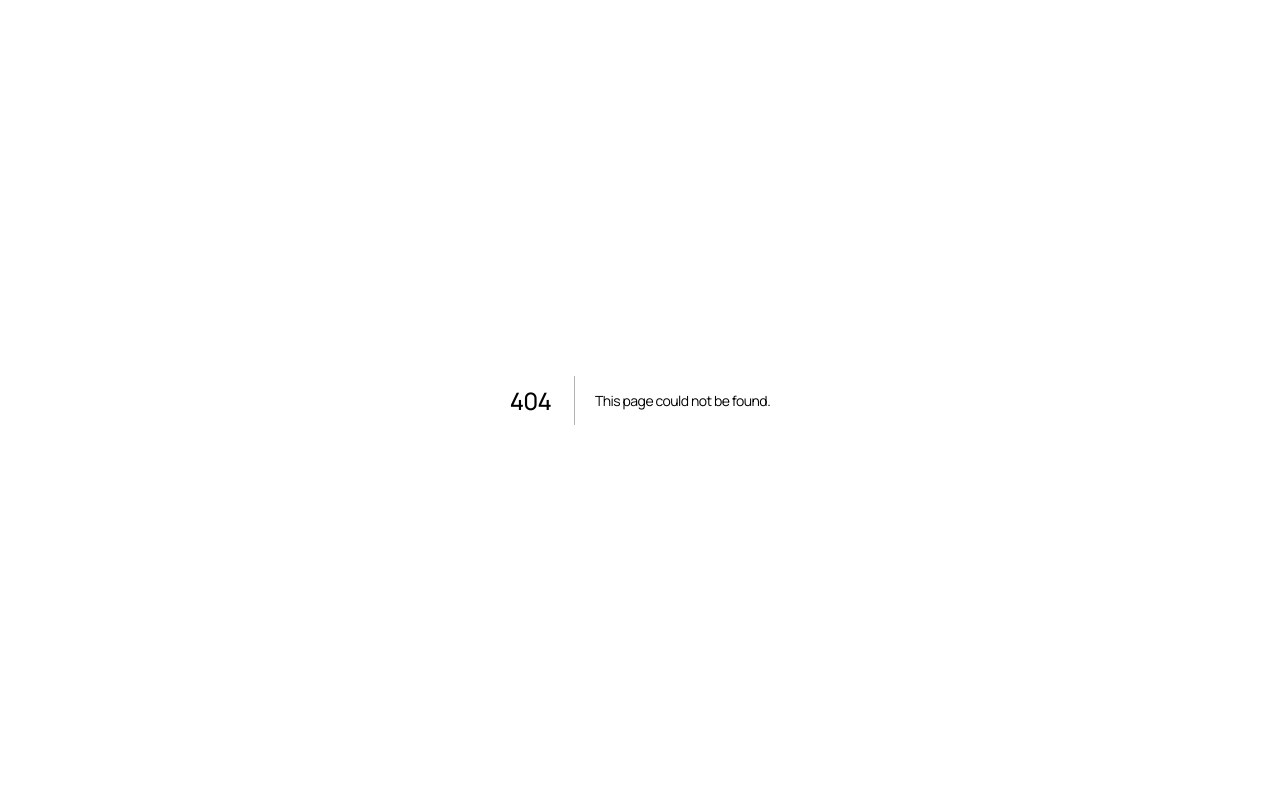
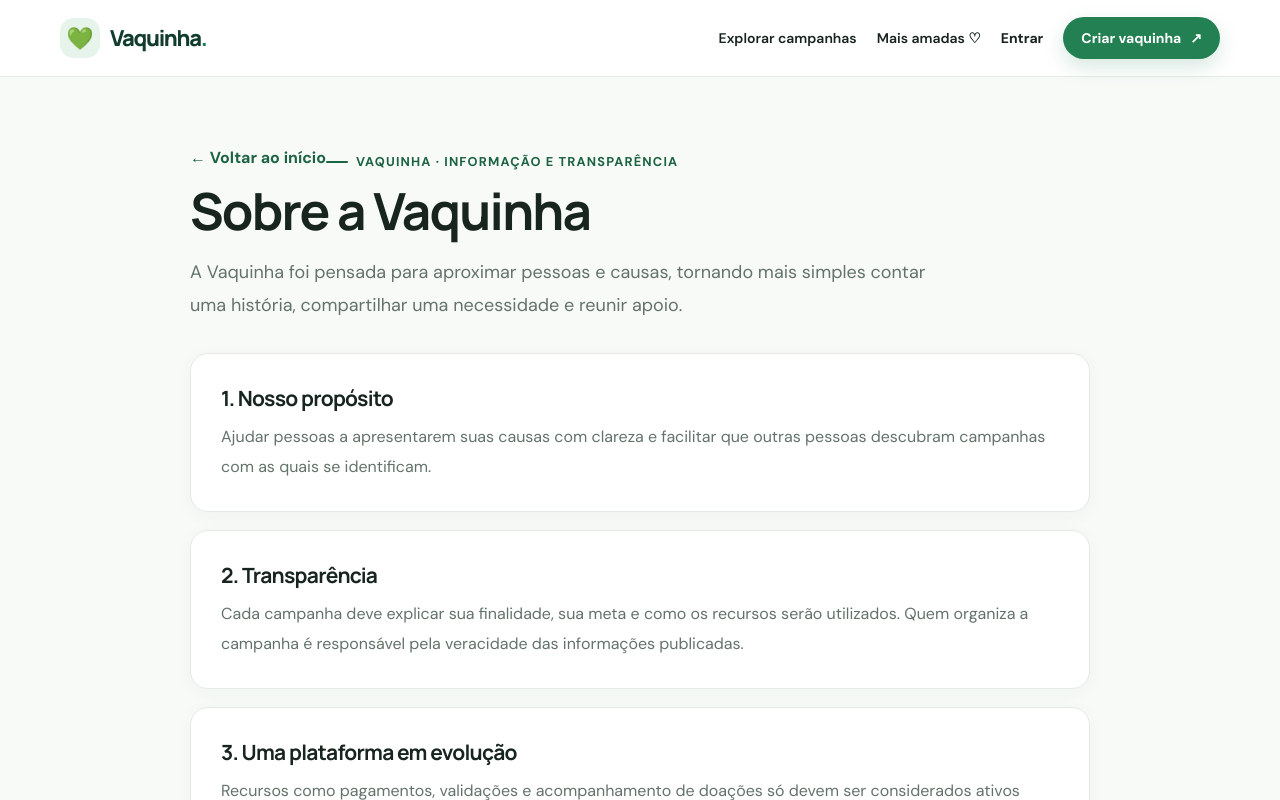
Before and after one commit to vaquinhabr/Vaquinha, a Next.js app: page /sobre in a window 1280 px wide. Before the commit this address had no page. Shown: the top 800 px of the page. Built offline with nearby package versions, Linux system fonts and the light colour scheme; no server answers.

Commit message:
Add sobre information page

```diff
--- /dev/null
+++ b/app/sobre/page.tsx
@@ -0,0 +1,6 @@
+import InfoPage from "@/components/InfoPage";
+export default function Sobre(){return <InfoPage title="Sobre a Vaquinha" intro="A Vaquinha foi pensada para aproximar pessoas e causas, tornando mais simples contar uma história, compartilhar uma necessidade e reunir apoio." sections={[
+{title:"Nosso propósito",body:"Ajudar pessoas a apresentarem suas causas com clareza e facilitar que outras pessoas descubram campanhas com as quais se identificam."},
+{title:"Transparência",body:"Cada campanha deve explicar sua finalidade, sua meta e como os recursos serão utilizados. Quem organiza a campanha é responsável pela veracidade das informações publicadas."},
+{title:"Uma plataforma em evolução",body:"Recursos como pagamentos, validações e acompanhamento de doações só devem ser considerados ativos quando estiverem implementados e testados. Não faça pagamentos fora de canais oficialmente disponibilizados pela plataforma."}
+]}/>}
```
